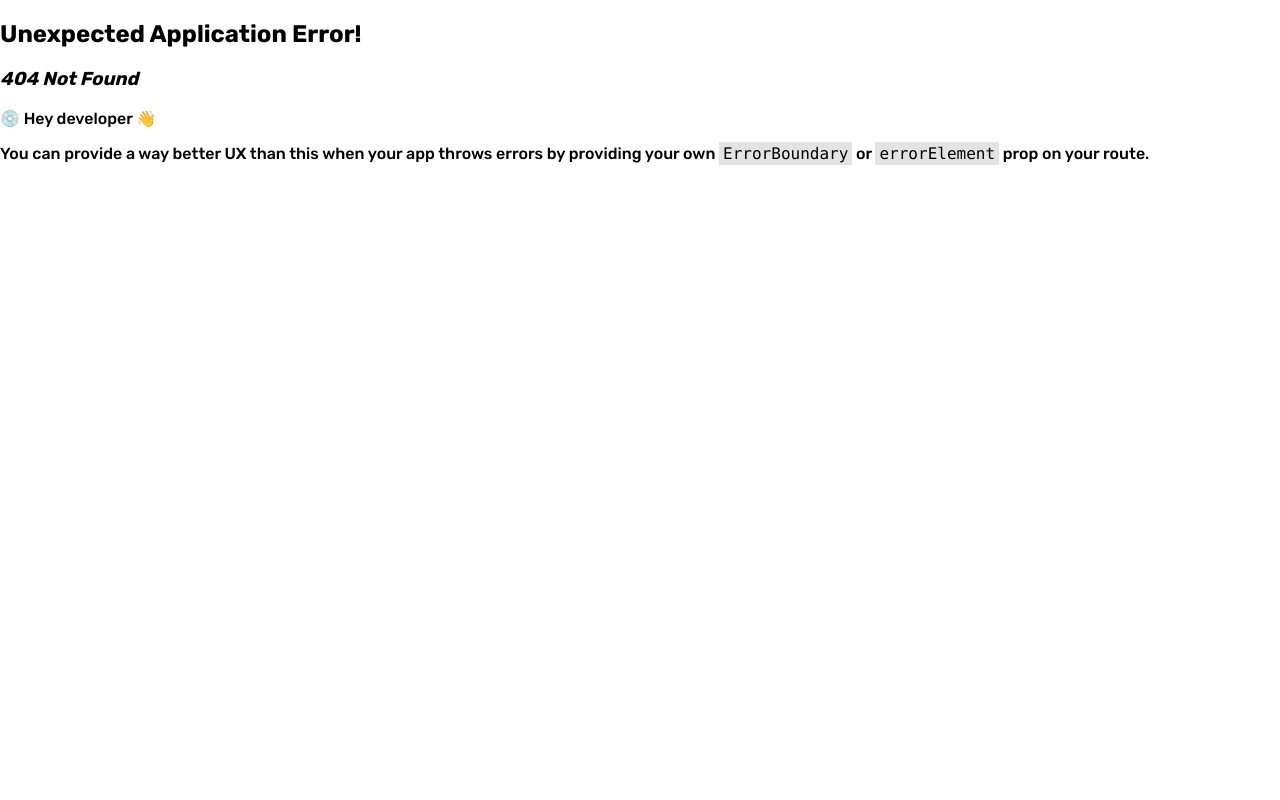
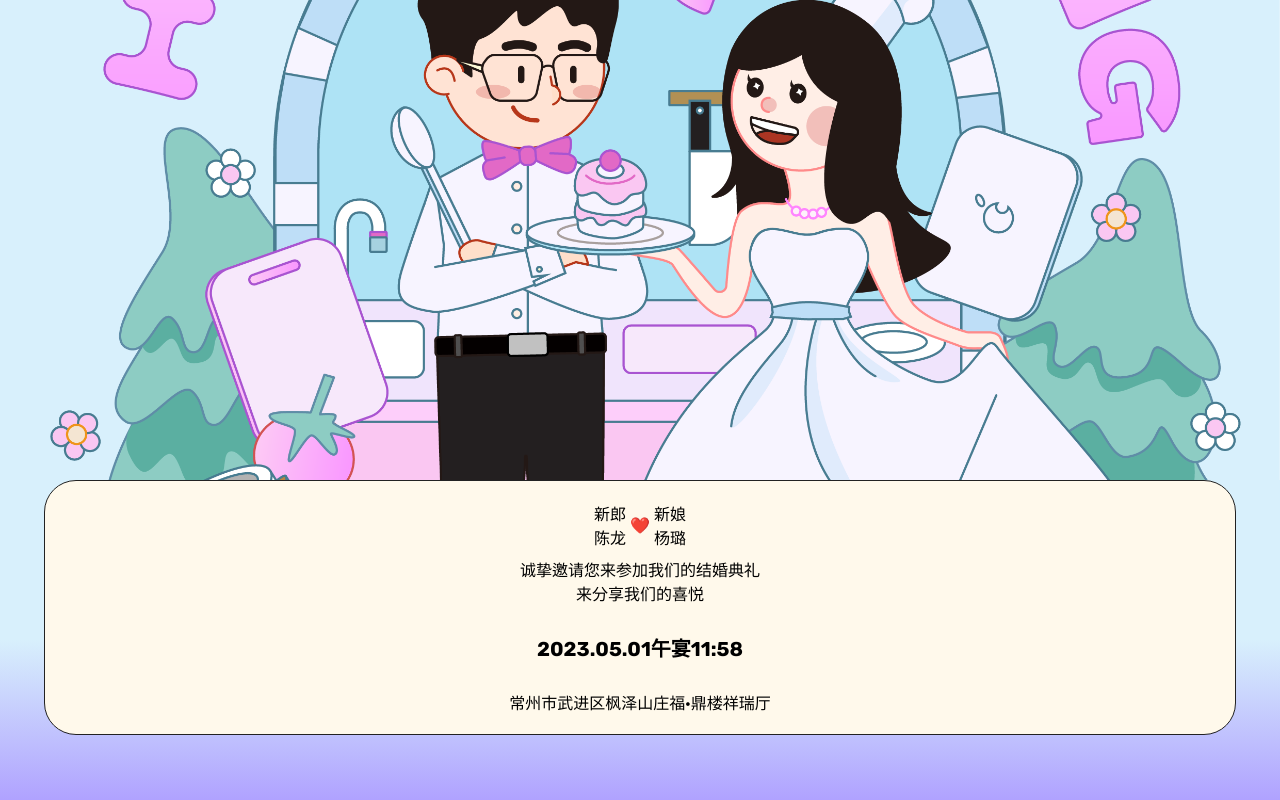
Before and after one commit to Jackie1210/website, a React (Vite) app: page /wedding in a window 1280 px wide. Before the commit this address had no page. Built offline with nearby package versions, Linux system fonts and the light colour scheme; a small style sheet from the web is missing.

Commit message:
feat: wedding card (#15)

```diff
--- a/index.html
+++ b/index.html
@@ -4,7 +4,6 @@
     <meta charset="UTF-8" />
     <meta name="viewport" content="width=device-width, initial-scale=1.0" />
     <title>Lynn</title>
-    <link rel="icon" href="/public/favicon.ico">
     <link rel="preconnect" href="//cdn.bootcdn.net" crossorigin>
     <link rel="dns-prefetch" href="//cdn.bootcdn.net">
     <link rel="stylesheet" href="https://cdn.bootcdn.net/ajax/libs/lxgw-wenkai-lite-webfont@1.1.0/style.css" />
--- /dev/null
+++ b/src/pages/wedding/index.less
@@ -0,0 +1,42 @@
+.wedding {
+  min-height: 100vh;
+  background-color: #d8f0fc;
+  background: linear-gradient(#d8f0fc 80%, rgba(#7B64FF, .6));
+  > img {
+    width: 100vw;
+    height: 60vh;
+    object-fit: cover;
+    vertical-align: bottom;
+  }
+  &__main {
+    box-sizing: border-box;
+    margin: 0 44px 20px;
+    border-radius: 32px;
+    background-color: #fff9eb;
+    border: 1px solid #222;
+    padding: 20px 0;
+  }
+  &__card {
+    width: 100%;
+    background: radial-gradient(10px at left bottom, #fff 100%);
+    &-item {
+      display: flex;
+      justify-content: center;
+      align-items: center;
+      text-align: center;
+      margin-bottom: 8px;
+      &:last-child {
+        margin-bottom: 0;
+      }
+      &:first-child {
+        gap: 4px;
+      }
+      &.time {
+        font-size: 20px;
+        font-weight: 700;
+        padding: 20px 0;
+      }
+
+    }
+  }
+}
--- /dev/null
+++ b/src/pages/wedding/index.tsx
@@ -0,0 +1,69 @@
+import { type EffectCallback, useEffect, useRef } from 'react'
+import hc from 'html2canvas'
+import WeddingLogo from '@/assets/images/wedding-logo.png'
+import './index.less'
+
+export const useMount = (effect: EffectCallback) => {
+  const mounted = useRef(false)
+
+  useEffect(() => {
+    if (mounted.current) {
+      return effect()
+    }
+
+    mounted.current = true
+
+    return () => {
+      //
+    }
+  }, [mounted, effect])
+}
+
+const Wedding = () => {
+  const dom = useRef<HTMLElement>(null)
+
+  useMount(() => {
+    if (dom.current) {
+      const shouldDownLoad = new URL(location.href).searchParams.has('download')
+      if (shouldDownLoad) {
+        hc(dom.current).then(canvas => {
+          document.body.appendChild(canvas)
+          const url = canvas.toDataURL('image/webp')
+          download(url)
+        })
+      }
+    }
+  })
+
+  const download = (url: string) => {
+    const a = document.createElement('a')
+    a.download = 'invitation.webp'
+    a.href = url
+    a.click()
+  }
+
+  return (
+    <main className='wedding' ref={dom}>
+      <img src={WeddingLogo} loading='lazy' alt='wedding logo'/>
+      <div className="wedding__main">
+        <div className="wedding__card">
+          <div className="wedding__card-item">
+            <span className='name'>新郎<br />陈龙</span> ❤️
+            <span className='name'>新娘<br />杨璐</span>
+          </div>
+          <div className="wedding__card-item">
+            诚挚邀请您来参加我们的结婚典礼<br />来分享我们的喜悦
+          </div>
+          <div className="wedding__card-item time">
+            2023.05.01午宴11:58
+          </div>
+          <div className="wedding__card-item pos">
+            常州市武进区枫泽山庄福·鼎楼祥瑞厅
+          </div>
+        </div>
+      </div>
+    </main>
+  )
+}
+
+export default Wedding
--- a/src/router.tsx
+++ b/src/router.tsx
@@ -5,6 +5,7 @@ import App from '@/App'
 const Home = React.lazy(() => import('@/pages/home'))
 const Resume = React.lazy(() => import('@/pages/resume'))
 const Marry = React.lazy(() => import('@/pages/marry'))
+const Wedding = React.lazy(() => import('@/pages/wedding'))
 
 export const router = createBrowserRouter([
   {
@@ -22,6 +23,10 @@ export const router = createBrowserRouter([
       {
         path: 'juicelu',
         element: <Marry />
+      },
+      {
+        path: 'wedding',
+        element: <Wedding />
       }
     ]
   }
```
Also changed, not shown: package.json (+17 -14 lines), src/assets/images/wedding-logo.png (added), 1 other file (tests, documents, lock files or other folders).
